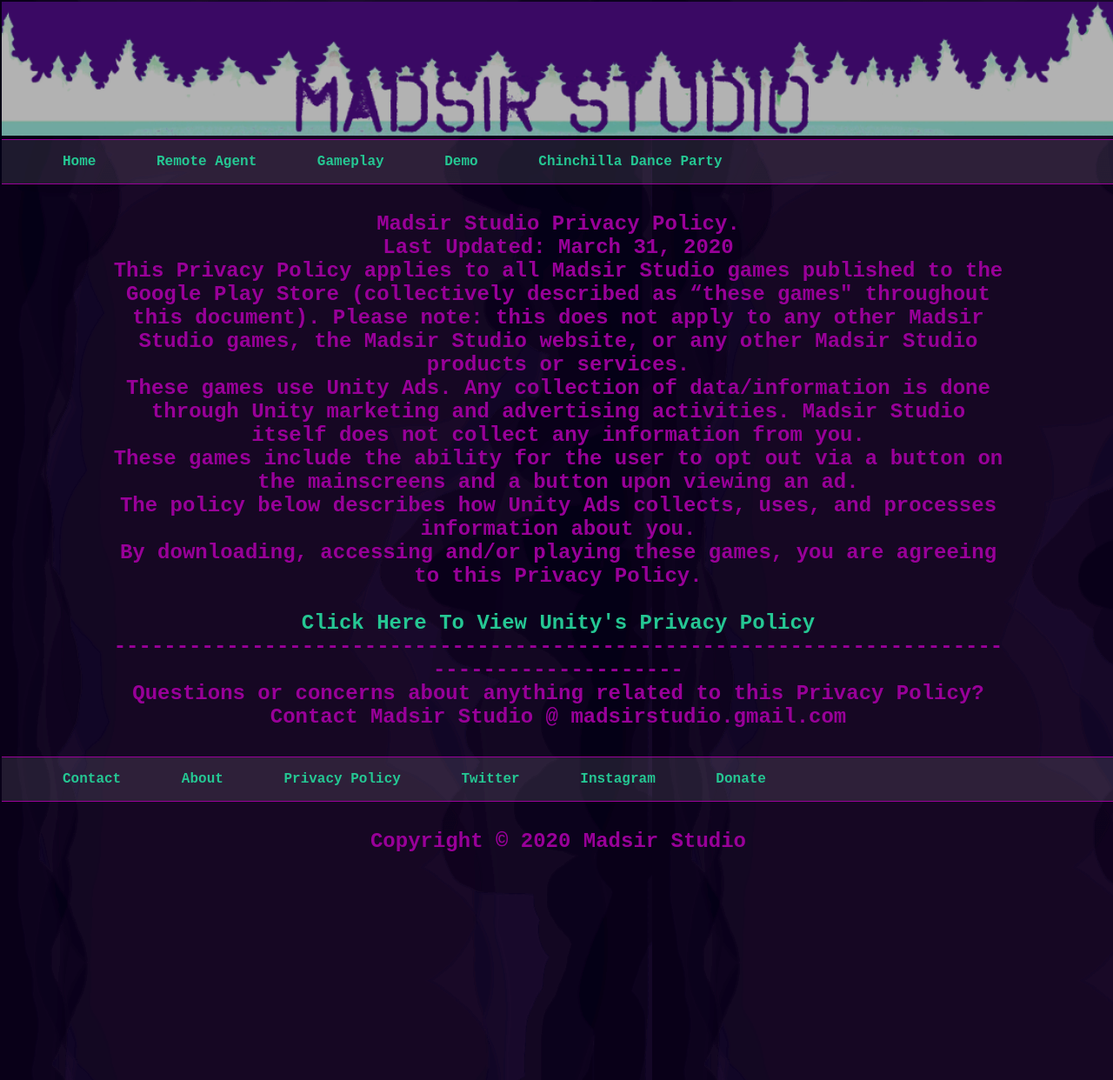
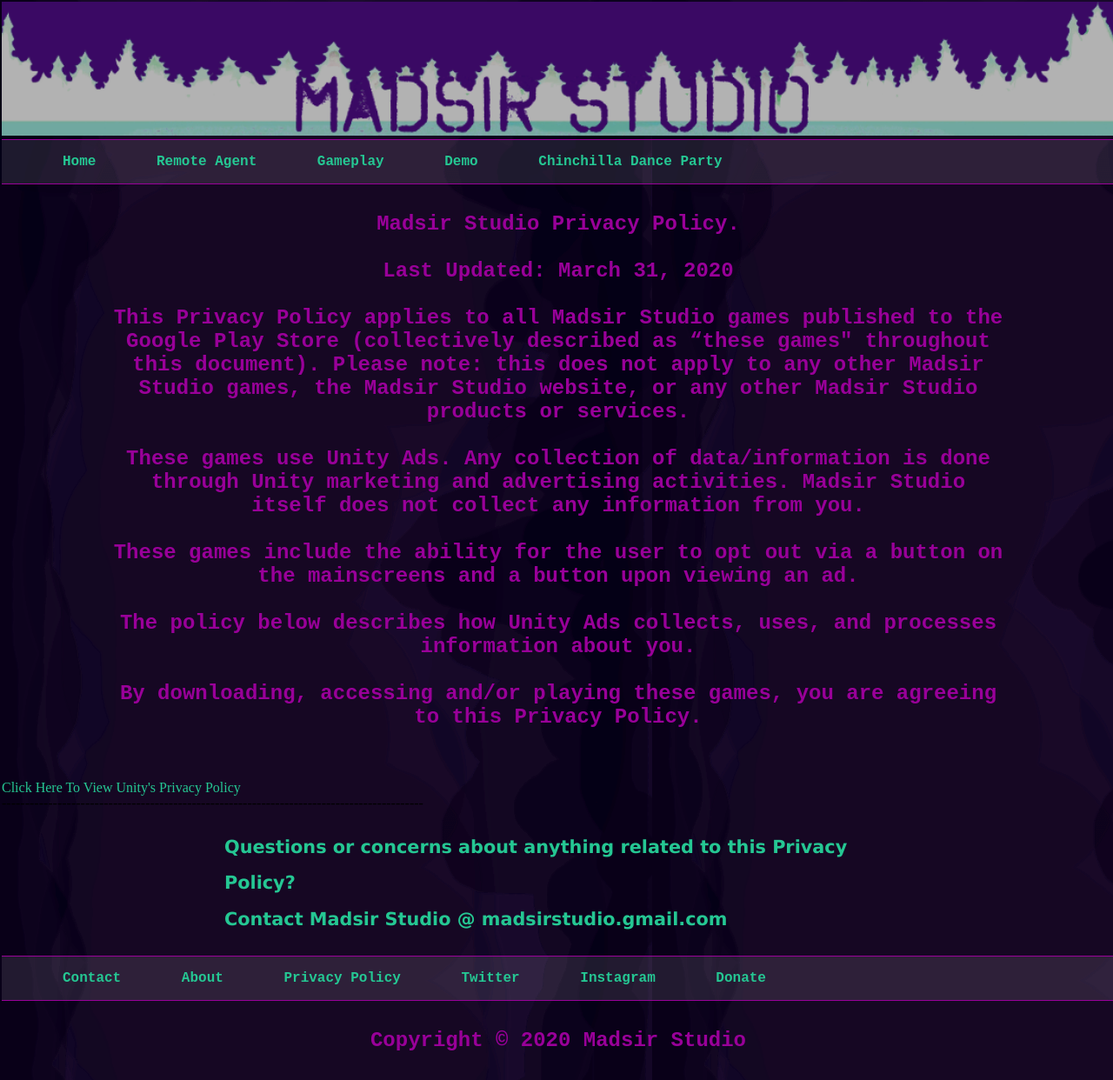
Before and after one commit to Madsir/madsirstudio.github.io, a Jekyll site: the page built from Privacy/index.html, in a window 1280 px wide. Shown: the whole page at 87% size. Built offline with Jekyll 4.4.1, drawn with Linux system fonts in a browser that asks for light colours.

Commit message:
Update index.html

```diff
--- a/Privacy/index.html
+++ b/Privacy/index.html
@@ -6,25 +6,32 @@
 <body>
 <h4>
 Madsir Studio Privacy Policy. <br>
+    <br>
 Last Updated: March 31, 2020
+    <br>
 <br>
 This Privacy Policy applies to all Madsir Studio games published to the Google Play Store (collectively described as “these games" throughout this document). Please note: this does not apply to any other Madsir Studio games, the Madsir Studio website, or any other Madsir Studio products or services.
 <br>
+    <br>
 These games use Unity Ads. Any collection of data/information is done through Unity marketing and advertising activities. Madsir Studio itself does not collect any information from you.
 <br>
+    <br>
 These games include the ability for the user to opt out via a button on the mainscreens and a button upon viewing an ad.
+    <br>
     <br>
 The policy below describes how Unity Ads collects, uses, and processes information about you.
 <br>
+    <br>
 By downloading, accessing and/or playing these games, you are agreeing to this Privacy Policy.
 <br>
     <br>
-
+    </h4>
 <a href="https://unity3d.com/legal/privacy-policy">Click Here To View Unity's Privacy Policy</a>
 <br>
 -------------------------------------------------------------------------------------------
 <br>
+    <p>
 Questions or concerns about anything related to this Privacy Policy?<br>
 Contact Madsir Studio @ madsirstudio.gmail.com
-</h4>
+</p>
 </body>
```
